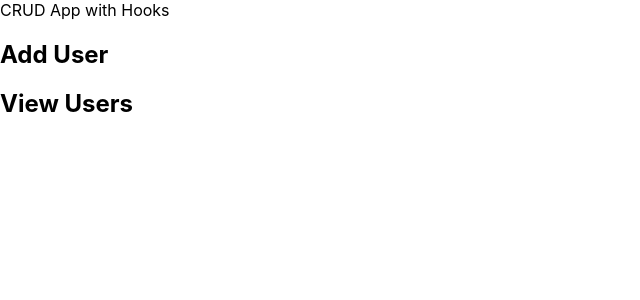
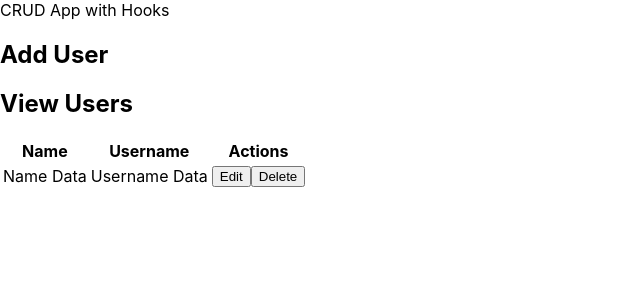
Before and after one commit to jtklier/react-hooks-rtl-demo, a React (Create React App) app: page / in a window 1280 px wide. Shown: the top 300 px of the page, without its empty margins (0-640 px from the left). Built offline with nearby package versions, Linux system fonts and the light colour scheme.

Commit message:
feat: 🎸 add UserTable component

```diff
--- a/src/App.js
+++ b/src/App.js
@@ -1,4 +1,5 @@
 import React from 'react';
+import UserTable from './UserTable';
 
 function App() {
   return (
@@ -11,6 +12,7 @@
       </section>
       <section>
         <h2>View Users</h2>
+        <UserTable />
       </section>
     </div>
   );
--- /dev/null
+++ b/src/UserTable/UserTable.js
@@ -0,0 +1,25 @@
+import React from 'react';
+
+const UserTable = () => (
+    <table>
+        <thead>
+            <tr>
+                <th>Name</th>
+                <th>Username</th>
+                <th>Actions</th>
+            </tr>
+        </thead>
+        <tbody>
+            <tr>
+                <td>Name Data</td>
+                <td>Username Data</td>
+                <td>
+                    <button>Edit</button>
+                    <button>Delete</button>
+                </td>
+            </tr>
+        </tbody>
+    </table>
+)
+
+export default UserTable
--- /dev/null
+++ b/src/UserTable/package.json
@@ -0,0 +1,3 @@
+{
+    "main": "UserTable.js"
+}
```
Also changed, not shown: 2 other files (tests, documents, lock files or other folders).
